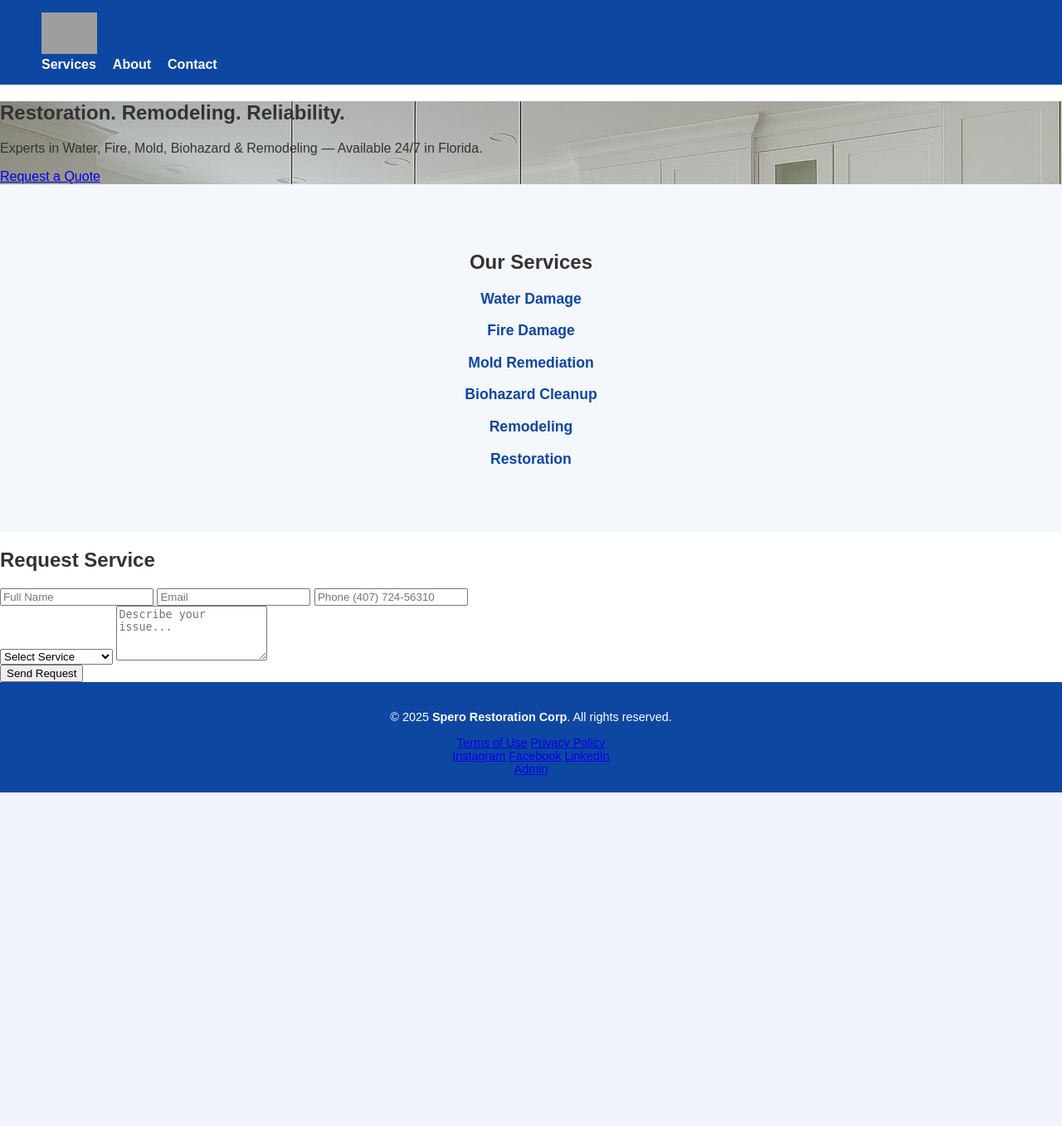
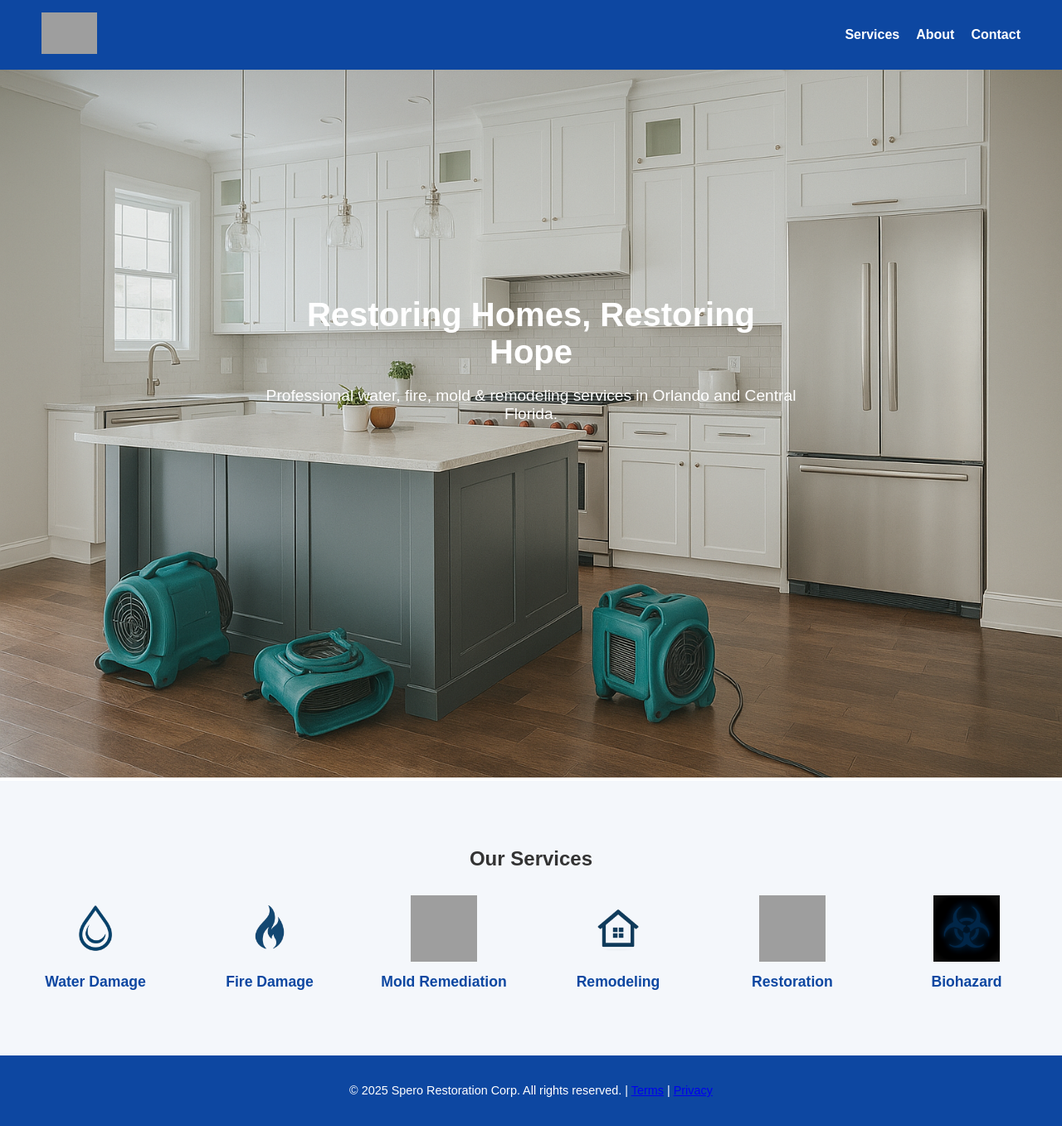
Before and after one commit to ROBERTOMAFFRA/spero-website, a Flask app: page /index in a window 1280 px wide. Shown: the whole page at 83% size. Before the commit the page ends 955 px from the top, so only its background shows below. Run offline with Flask 3, Linux system fonts and the light colour scheme; grey boxes are pictures that could not be loaded.

Commit message:
Update index.html

```diff
--- a/templates/index.html
+++ b/templates/index.html
@@ -1,175 +1,71 @@
 <!DOCTYPE html>
 <html lang="en">
 <head>
-    <!-- ==================================================
-         META & SEO CONFIGURATION
-    ================================================== -->
   <meta charset="UTF-8" />
   <meta name="viewport" content="width=device-width, initial-scale=1.0" />
-    <meta http-equiv="X-UA-Compatible" content="IE=edge" />
-
-    <title>Spero Restoration | Water, Fire, Mold & Biohazard Services in Florida</title>
-
-    <meta name="description" content="Spero Restoration provides expert water damage, fire remediation, mold removal, biohazard cleanup, and remodeling services throughout Florida. Available 24/7." />
-    <meta name="keywords" content="water damage restoration, fire damage, mold remediation, biohazard cleanup, remodeling, Spero Restoration, Florida" />
-    <meta name="author" content="Spero Restoration" />
-
-    <!-- Open Graph -->
-    <meta property="og:title" content="Spero Restoration | Water, Fire, Mold & Biohazard Experts" />
-    <meta property="og:description" content="Trusted restoration and remodeling specialists serving all of Florida." />
-    <meta property="og:image" content="{{ url_for('static', filename='images/banner.png') }}" />
-    <meta property="og:url" content="https://spero-restoration.com/" />
-    <meta property="og:type" content="website" />
-
-    <!-- Twitter -->
-    <meta name="twitter:card" content="summary_large_image" />
-    <meta name="twitter:title" content="Spero Restoration | 24/7 Restoration Experts" />
-    <meta name="twitter:description" content="Water, fire, and mold restoration specialists in Florida." />
-    <meta name="twitter:image" content="{{ url_for('static', filename='images/banner.png') }}" />
-
-    <!-- Canonical & Hreflang -->
+  <title>Spero Restoration | Orlando Restoration Experts</title>
+  <meta name="description" content="Spero Restoration specializes in water, fire, and mold restoration services in Orlando, FL. Fast response, certified technicians, and guaranteed quality.">
+  <meta name="robots" content="index, follow" />
   <link rel="canonical" href="https://spero-restoration.com/" />
-    <link rel="alternate" hreflang="en" href="https://spero-restoration.com/" />
-    <link rel="alternate" hreflang="es" href="https://spero-restoration.com/es/" />
-    <link rel="alternate" hreflang="pt" href="https://spero-restoration.com/pt/" />
-
-    <!-- Favicon -->
   <link rel="icon" type="image/png" href="{{ url_for('static', filename='images/favicon.png') }}" />
-
-    <!-- CSS -->
   <link rel="stylesheet" href="{{ url_for('static', filename='css/style.css') }}" />
-
-    <!-- Google Tag Manager -->
-    <script async src="https://www.googletagmanager.com/gtag/js?id=G-XXXXXXX"></script>
-    <script>
-        window.dataLayer = window.dataLayer || [];
-        function gtag(){dataLayer.push(arguments);}
-        gtag('js', new Date());
-        gtag('config', 'G-XXXXXXX');
-    </script>
-
-    <!-- Schema.org JSON-LD -->
-    <script type="application/ld+json">
-    {
-        "@context": "https://schema.org",
-        "@type": "LocalBusiness",
-        "name": "Spero Restoration",
-        "image": "https://spero-restoration.com/static/images/banner.png",
-        "telephone": "+140772456310",
-        "email": "contact@spero-restoration.com",
-        "address": {
-            "@type": "PostalAddress",
-            "addressLocality": "Orlando",
-            "addressRegion": "FL",
-            "addressCountry": "US"
-        },
-        "url": "https://spero-restoration.com/",
-        "sameAs": [
-            "https://www.instagram.com/sperorestoration",
-            "https://www.facebook.com/sperorestoration",
-            "https://www.linkedin.com/company/sperorestoration"
-        ],
-        "openingHours": "Mo-Su 00:00-23:59",
-        "description": "Spero Restoration specializes in water damage, fire restoration, mold remediation, biohazard cleanup, and remodeling services across Florida."
-    }
-    </script>
 </head>
-
 <body>
-    <!-- ==================================================
-         HEADER
-    ================================================== -->
-    <header class="site-header">
-        <div class="container header-container">
+  <header>
     <div class="logo">
       <img src="{{ url_for('static', filename='images/logo-web.png') }}" alt="Spero Restoration Logo">
     </div>
     <nav>
-                <ul class="nav-links">
+      <ul>
         <li><a href="#services">Services</a></li>
         <li><a href="#about">About</a></li>
         <li><a href="#contact">Contact</a></li>
       </ul>
     </nav>
-        </div>
   </header>
 
-    <!-- ==================================================
-         HERO SECTION
-    ================================================== -->
-    <section class="hero" style="background-image:url('{{ url_for('static', filename='images/banner.png') }}');">
-        <div class="hero-overlay">
-            <h1>Restoration. Remodeling. Reliability.</h1>
-            <p>Experts in Water, Fire, Mold, Biohazard & Remodeling — Available 24/7 in Florida.</p>
-            <a href="#contact" class="btn-primary">Request a Quote</a>
+  <section id="hero">
+    <img src="{{ url_for('static', filename='images/banner.png') }}" alt="Restoration Banner" class="banner">
+    <div class="hero-text">
+      <h1>Restoring Homes, Restoring Hope</h1>
+      <p>Professional water, fire, mold & remodeling services in Orlando and Central Florida.</p>
     </div>
   </section>
 
-    <!-- ==================================================
-         SERVICES SECTION
-    ================================================== -->
-    <section id="services" class="services-section">
+  <section id="services">
     <h2>Our Services</h2>
-        <div class="services-grid">
-            <div class="service-item"><h3>Water Damage</h3></div>
-            <div class="service-item"><h3>Fire Damage</h3></div>
-            <div class="service-item"><h3>Mold Remediation</h3></div>
-            <div class="service-item"><h3>Biohazard Cleanup</h3></div>
-            <div class="service-item"><h3>Remodeling</h3></div>
-            <div class="service-item"><h3>Restoration</h3></div>
+    <div class="service-grid">
+      <div class="service-item">
+        <img src="{{ url_for('static', filename='images/water.png') }}" alt="Water Damage">
+        <h3>Water Damage</h3>
+      </div>
+      <div class="service-item">
+        <img src="{{ url_for('static', filename='images/fire.png') }}" alt="Fire Damage">
+        <h3>Fire Damage</h3>
+      </div>
+      <div class="service-item">
+        <img src="{{ url_for('static', filename='images/mold.png') }}" alt="Mold Remediation">
+        <h3>Mold Remediation</h3>
+      </div>
+      <div class="service-item">
+        <img src="{{ url_for('static', filename='images/remodeling.png') }}" alt="Remodeling">
+        <h3>Remodeling</h3>
+      </div>
+      <div class="service-item">
+        <img src="{{ url_for('static', filename='images/restoration.png') }}" alt="Restoration">
+        <h3>Restoration</h3>
+      </div>
+      <div class="service-item">
+        <img src="{{ url_for('static', filename='images/biohazard.png') }}" alt="Biohazard">
+        <h3>Biohazard</h3>
+      </div>
     </div>
   </section>
 
-    <!-- ==================================================
-         CONTACT FORM
-    ================================================== -->
-    <section id="contact" class="contact-section">
-        <h2>Request Service</h2>
-        <form method="POST" action="https://formsubmit.co/contact@spero-restoration.com">
-            <input type="hidden" name="_next" value="https://spero-restoration.com/thank-you">
-            <input type="hidden" name="_bcc" value="roberto.maffra@gmail.com">
-            <div class="form-group">
-                <input type="text" name="name" placeholder="Full Name" required>
-                <input type="email" name="email" placeholder="Email" required>
-                <input type="tel" name="phone" placeholder="Phone (407) 724-56310" required>
-            </div>
-            <div class="form-group">
-                <select name="service" required>
-                    <option value="" disabled selected>Select Service</option>
-                    <option value="Water Damage">Water Damage</option>
-                    <option value="Fire Damage">Fire Damage</option>
-                    <option value="Mold Remediation">Mold Remediation</option>
-                    <option value="Biohazard Cleanup">Biohazard Cleanup</option>
-                    <option value="Remodeling">Remodeling</option>
-                    <option value="Restoration">Restoration</option>
-                </select>
-                <textarea name="message" rows="4" placeholder="Describe your issue..." required></textarea>
-            </div>
-            <button type="submit" class="btn-primary">Send Request</button>
-        </form>
-    </section>
-
-    <!-- ==================================================
-         FOOTER
-    ================================================== -->
-    <footer class="site-footer">
-        <div class="footer-container">
-            <div class="footer-left">
-                <p>© 2025 <strong>Spero Restoration Corp</strong>. All rights reserved.</p>
-            </div>
-            <div class="footer-center">
-                <a href="{{ url_for('terms') }}">Terms of Use</a>
-                <a href="{{ url_for('privacy') }}">Privacy Policy</a>
-            </div>
-            <div class="footer-right">
-                <a href="https://www.instagram.com/sperorestoration" target="_blank">Instagram</a>
-                <a href="https://www.facebook.com/sperorestoration" target="_blank">Facebook</a>
-                <a href="https://www.linkedin.com/company/sperorestoration" target="_blank">LinkedIn</a>
-            </div>
-        </div>
-        <div class="admin-btn">
-            <a href="/admin">Admin</a>
-        </div>
+  <footer>
+    <p>© 2025 Spero Restoration Corp. All rights reserved. |
+    <a href="{{ url_for('terms') }}">Terms</a> |
+    <a href="{{ url_for('privacy') }}">Privacy</a></p>
   </footer>
 </body>
 </html>
```
Lines whose indentation alone changed are shown as unchanged.
